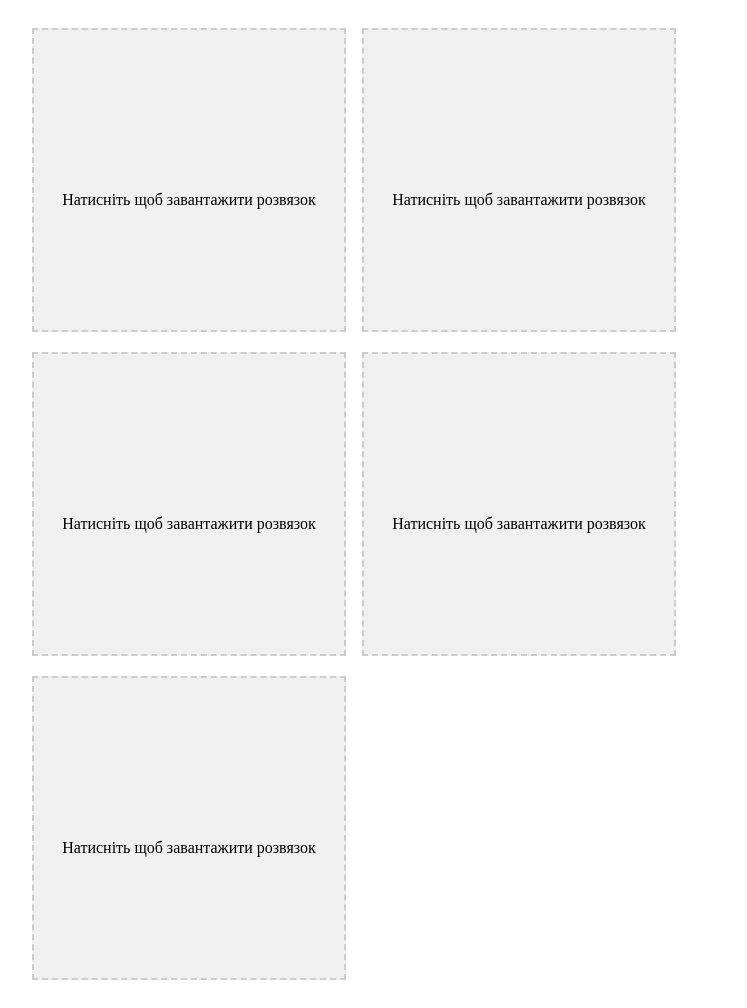
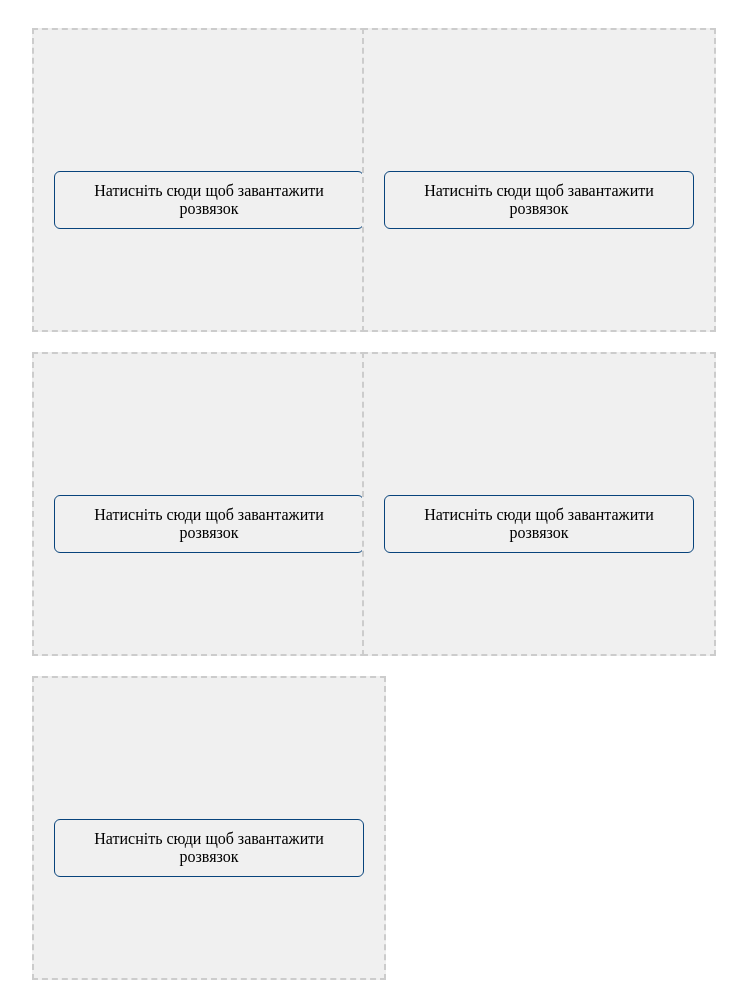
Before and after one commit to Eramcheg/UaInternetOlimp, a Django app: template shop/templates/uaolimpiad/tools/profile_upload.html in a window 1280 px wide. Shown: the whole page, without its empty margins (288-1035 px from the left). Run offline with Django 3.2, Linux system fonts and the light colour scheme; the template is opened without the code that fills it, so the values that code supplies are empty; some libraries are stand-ins or nearby versions.

Commit message:
Update: mobile view for task upload

```diff
--- a/shop/static/css/pages/account_features/uploading.css
+++ b/shop/static/css/pages/account_features/uploading.css
@@ -9,11 +9,22 @@
 
 .centered-container {
     display: grid;
-    grid-template-columns: repeat(2, 1fr); /* Две колонки одинаковой ширины */
+     /* Две колонки одинаковой ширины */
     gap: 20px; /* Расстояние между квадратами */
     max-width: 640px;
     margin: 0 auto; /* Центрирование контейнера */
     padding: 20px;
+}
+@media screen and (min-width: 769px){
+    .centered-container{
+        grid-template-columns: repeat(2, 1fr);
+    }
+}
+@media screen and (max-width: 768px){
+    .centered-container{
+        grid-template-columns: repeat(1, 1fr);
+    }
+
 }
 .upload-box {
     width: 100%;
@@ -25,7 +36,6 @@
     flex-direction: column;
     align-items: center;
     position: relative;
-    cursor: pointer;
     text-align: center;
 }
 
@@ -38,6 +48,15 @@
     text-align: center;
     padding: 10px;
 }
+.upload-box label{
+        border-radius: 6px;
+        border: 1px solid #08447c;
+
+    cursor: pointer;
+    }
+    .upload-box{
+        padding: 0 20px;
+    }
 
 .file-name {
     position: absolute;
--- a/shop/templates/uaolimpiad/tools/profile_upload.html
+++ b/shop/templates/uaolimpiad/tools/profile_upload.html
@@ -16,7 +16,7 @@
                 {% elif user_class == "10" %} «І знов середня швидкість»
                 {% elif user_class == "11" %} «Оптика циліндру»
                 {% endif %}</h1>
-        <label for="fileInput1">Натисніть щоб завантажити розвязок</label>
+        <label for="fileInput1">Натисніть сюди щоб завантажити розвязок</label>
         {% if task_1 %}
         <h5>Завантажений файл: {{ task_1 }}</h5>
         {% endif %}
@@ -29,7 +29,7 @@
                 {% elif user_class == "10" %} «Як вимірюють період напіврозпаду»
                 {% elif user_class == "11" %} «Молекула водню»
                 {% endif %}</h1>
-        <label for="fileInput2">Натисніть щоб завантажити розвязок</label>
+        <label for="fileInput2">Натисніть сюди щоб завантажити розвязок</label>
         {% if task_2 %}
             <h5>Завантажений файл: {{ task_2 }}</h5>
         {% endif %}
@@ -41,7 +41,7 @@
                 {% elif user_class == "10" %} «Вода»
                 {% elif user_class == "11" %} «Безпечні перевезення»
                 {% endif %}</h1>
-        <label for="fileInput3">Натисніть щоб завантажити розвязок</label>
+        <label for="fileInput3">Натисніть сюди щоб завантажити розвязок</label>
         {% if task_3 %}
             <h5>Завантажений файл: {{ task_3 }}</h5>
         {% endif %}
@@ -53,7 +53,7 @@
                 {% elif user_class == "10" %} «Мерефо-Херсонський міст»
                 {% elif user_class == "11" %} «Котимося вгору»
                 {% endif %}</h1>
-        <label for="fileInput4">Натисніть щоб завантажити розвязок</label>
+        <label for="fileInput4">Натисніть сюди щоб завантажити розвязок</label>
         {% if task_4 %}
             <h5>Завантажений файл: {{ task_4 }}</h5>
         {% endif %}
@@ -65,7 +65,7 @@
                 {% elif user_class == "10" %} «Лабораторна комашка»
                 {% elif user_class == "11" %} «Сферичний обігрівач»
                 {% endif %}</h1>
-        <label for="fileInput5">Натисніть щоб завантажити розвязок</label>
+        <label for="fileInput5">Натисніть сюди щоб завантажити розвязок</label>
         {% if task_5 %}
             <h5>Завантажений файл: {{ task_5 }}</h5>
         {% endif %}
```
